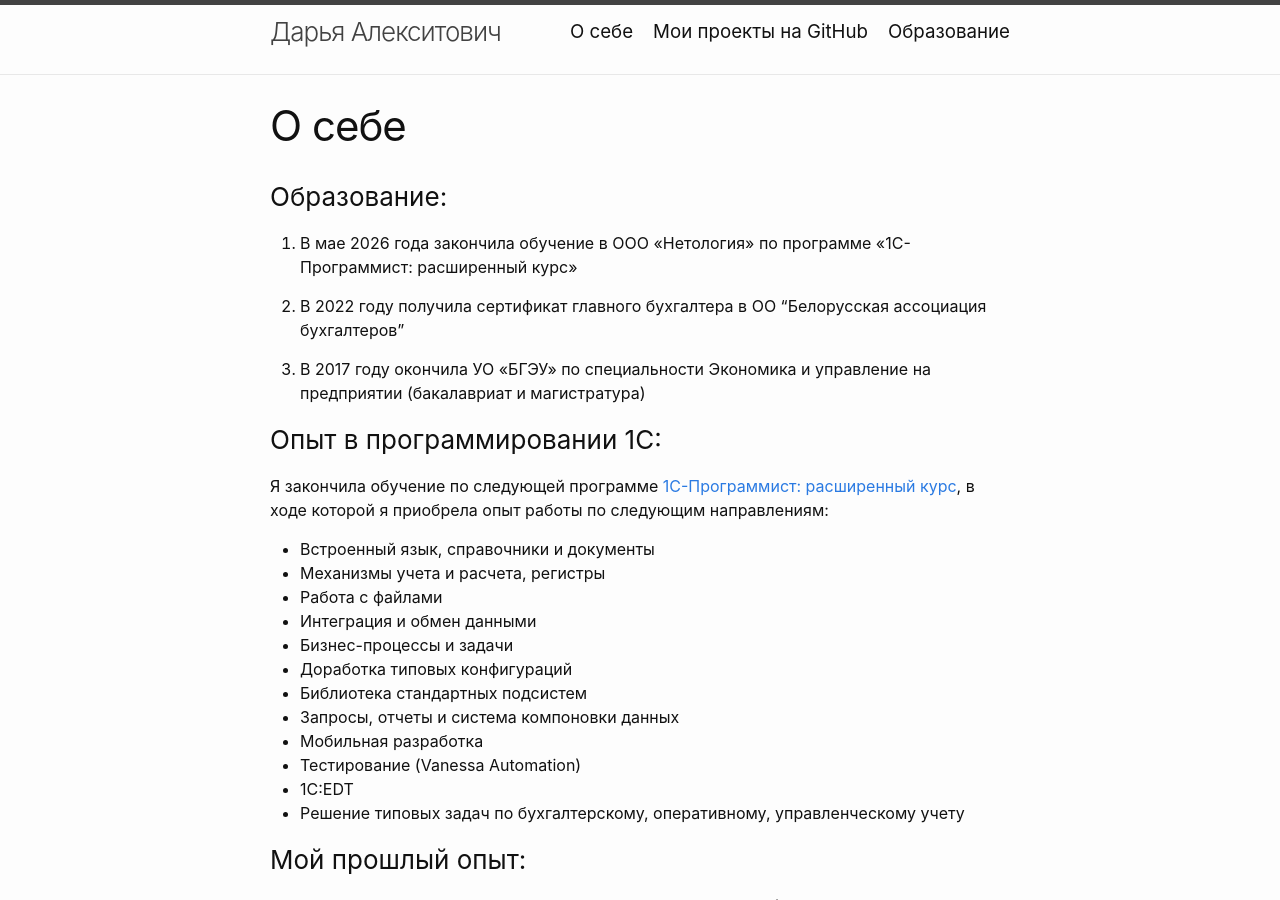
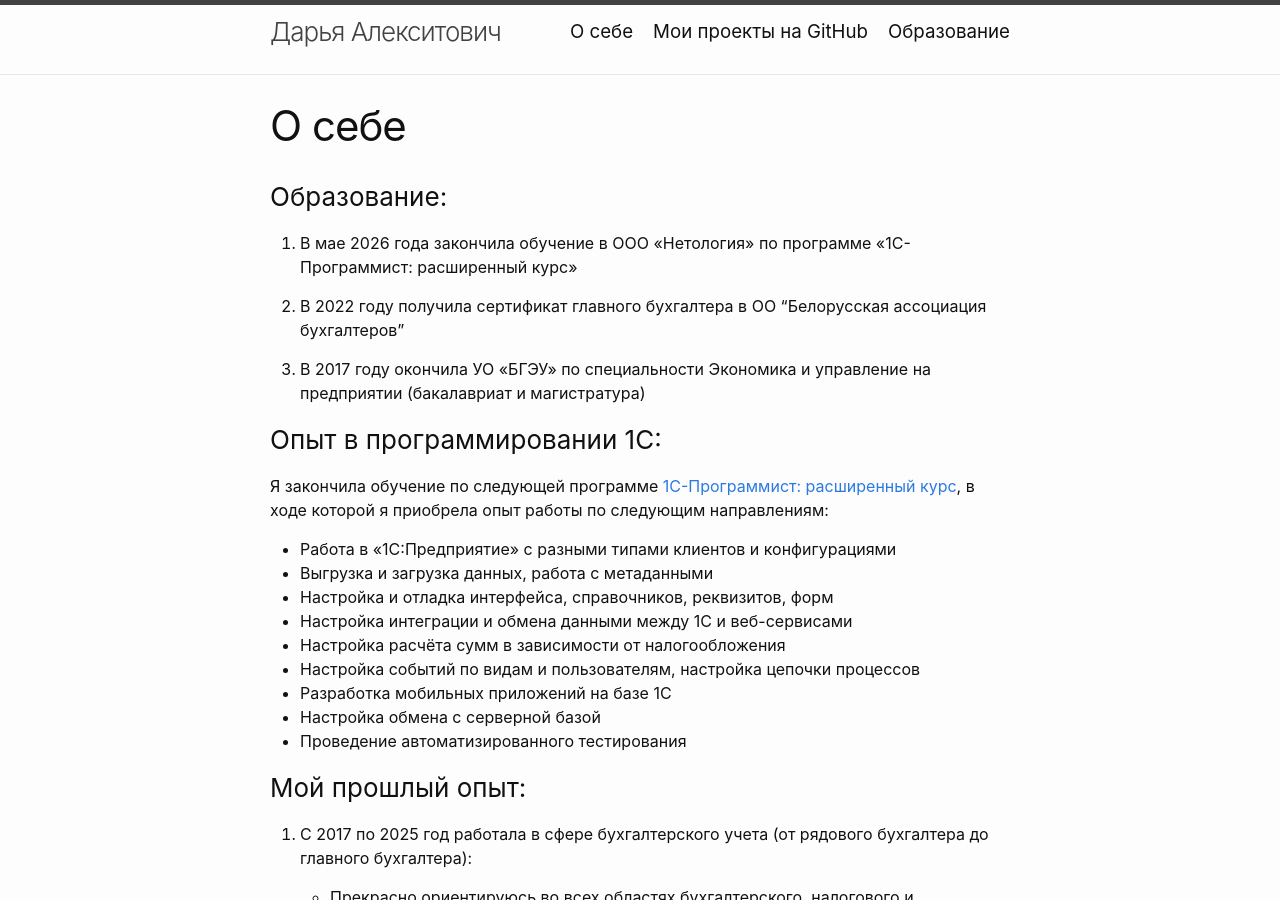
Before and after one commit to Dashka2302/Dashka2302.github.io, a Jekyll site: the page built from About_me.md, in a window 1280 px wide and 900 px high. Built offline with Jekyll 4.4.1, drawn with Linux system fonts in a browser that asks for light colours.

Commit message:
Update About_me.md

```diff
--- a/About_me.md
+++ b/About_me.md
@@ -15,19 +15,15 @@ permalink: /aboutme/
 
 Я закончила обучение по следующей программе [1С-Программист: расширенный курс](https://netology.ru/programs/developer1c_ultimate#/){:target="_blank"}, в ходе которой я приобрела опыт работы по следующим направлениям:
 
-*	Встроенный язык, справочники и документы
-*	Механизмы учета и расчета, регистры
-*	Работа с файлами
-*	Интеграция и обмен данными
-*	Бизнес-процессы и задачи
-*	Доработка типовых конфигураций
-*	Библиотека стандартных подсистем
-*	Запросы, отчеты и система компоновки данных
-*	Мобильная разработка
-*	Тестирование (Vanessa Automation)
-*	1С:EDT
-*	Решение типовых задач по бухгалтерскому, оперативному, управленческому учету
-
+*	Работа в «1С:Предприятие» с разными типами клиентов и конфигурациями
+*  	Выгрузка и загрузка данных, работа с метаданными
+*	Настройка и отладка интерфейса, справочников, реквизитов, форм
+*	Настройка интеграции и обмена данными между 1C и веб-сервисами
+*	Настройка расчёта сумм в зависимости от налогообложения
+*	Настройка событий по видам и пользователям, настройка цепочки процессов
+*	Разработка мобильных приложений на базе 1С
+*	Настройка обмена с серверной базой
+*	Проведение автоматизированного тестирования
 
 ### Мой прошлый опыт:
 
```
